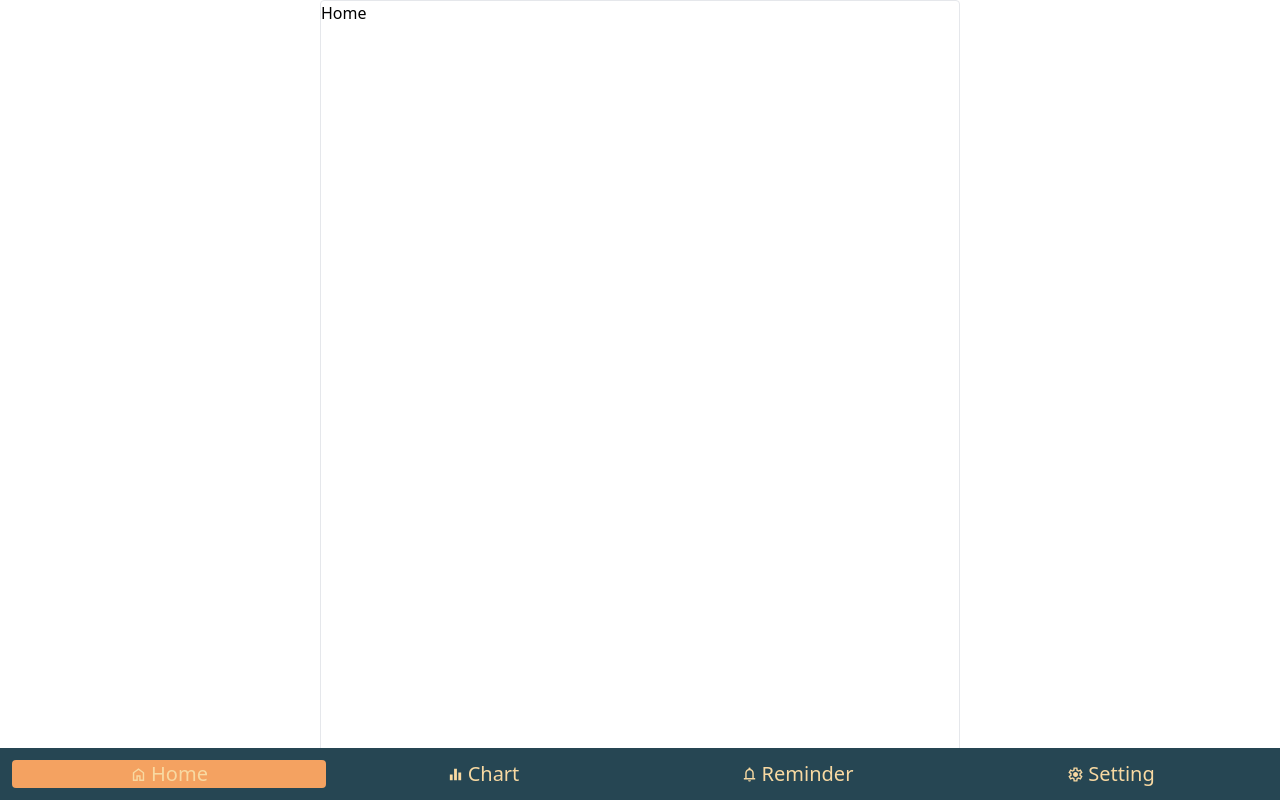
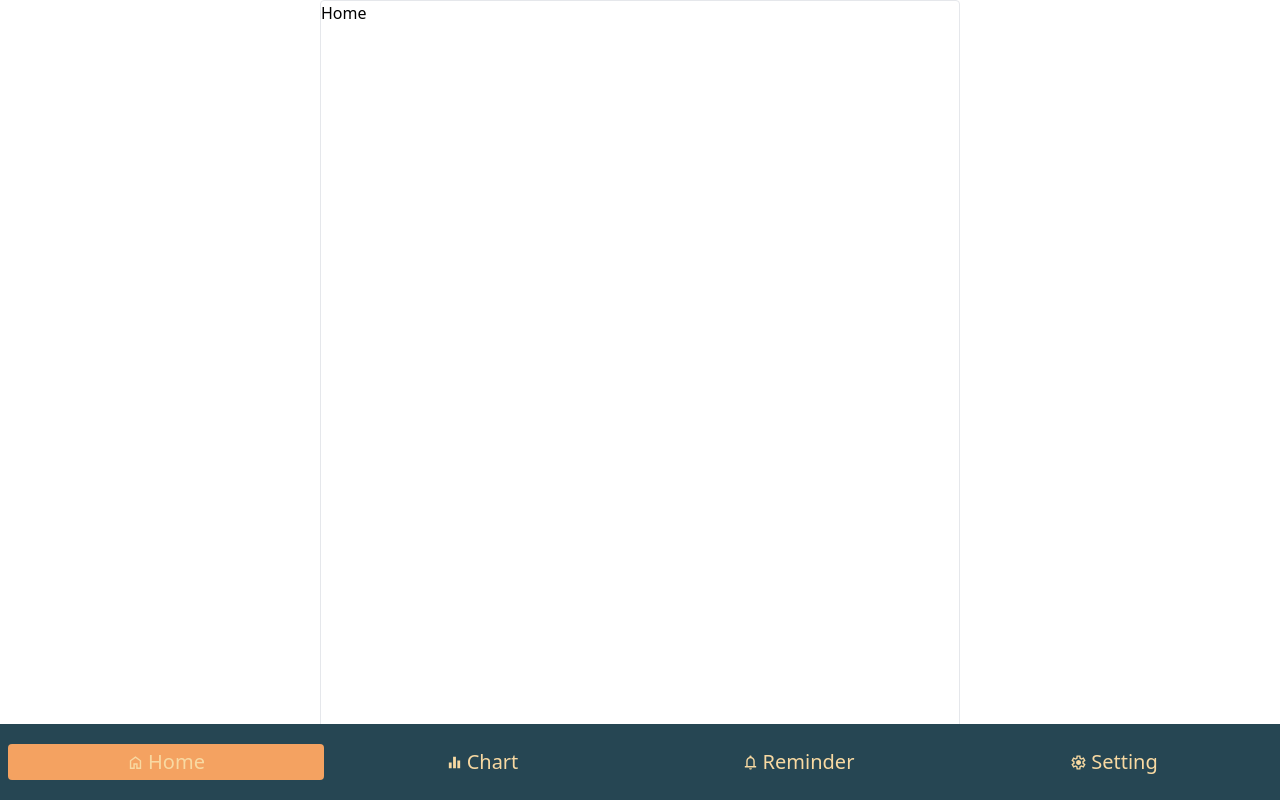
Before and after one commit to mobinadanshvarweb/expense-tracker, a React (Vite) app: page /home in a window 1280 px wide. Built offline with nearby package versions, Linux system fonts and the light colour scheme.

Commit message:
fixed design

```diff
--- a/src/App.tsx
+++ b/src/App.tsx
@@ -9,7 +9,7 @@ const App = () => {
         <div className="flex-1">
           <Outlet />
         </div>
-        <div className=" fixed bottom-0 left-0 flex justify-between p-3 w-full bg-darky">
+        <div className=" fixed bottom-0 left-0 flex justify-between px-2 py-5 w-full bg-darky">
           <Navigation
             icon="/icon/home.svg"
             isActive={location.pathname.endsWith("home")}
--- a/src/components/Navigation.tsx
+++ b/src/components/Navigation.tsx
@@ -11,7 +11,7 @@ const Navigation: React.FC<NavigationProps> = ({
   return (
     <Link
       to={path}
-      className={`text-sm lg:text-xl cursor-pointer  w-1/4 text-lightorangy rounded flex justify-center items-center gap-1 ${
+      className={`text-sm lg:text-xl cursor-pointer py-1  w-1/4 text-lightorangy rounded flex justify-center items-center gap-1 ${
         isActive ? "bg-darkorangy" : ""
       }`}
     >
```
